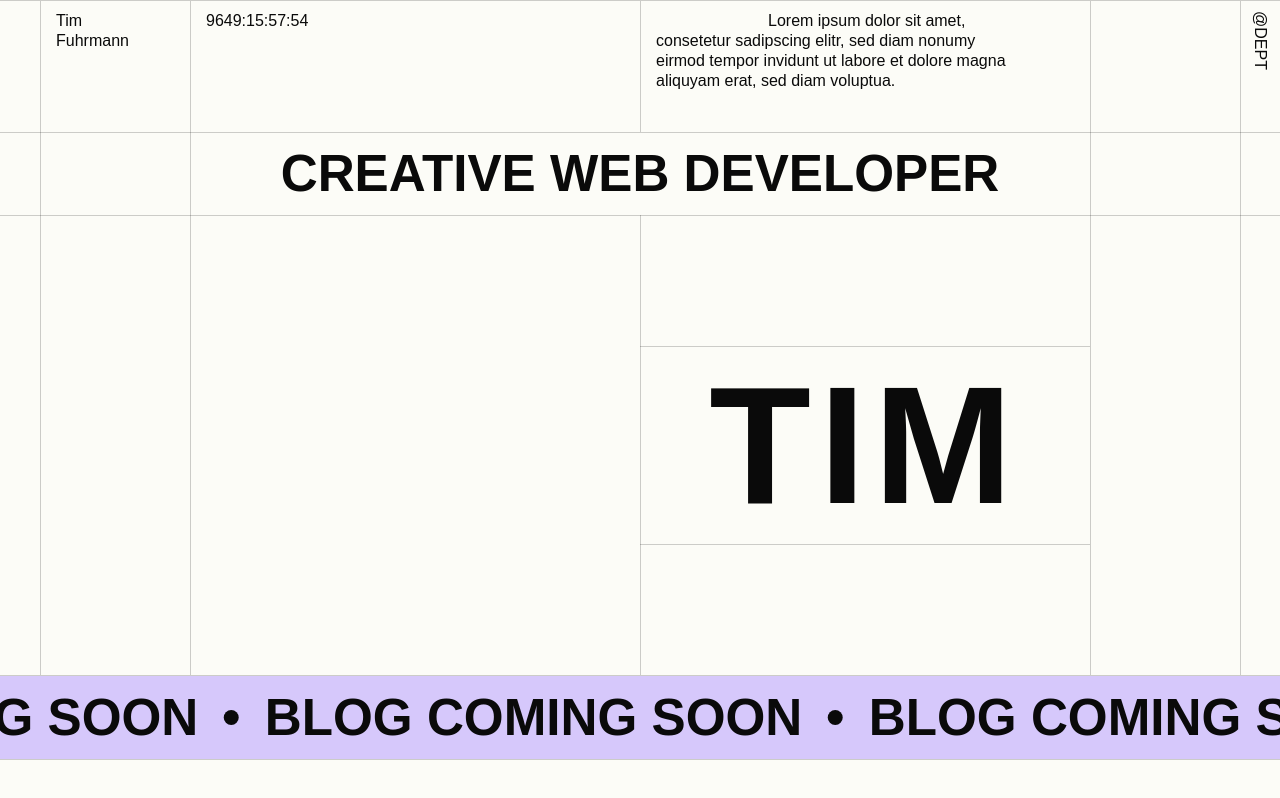
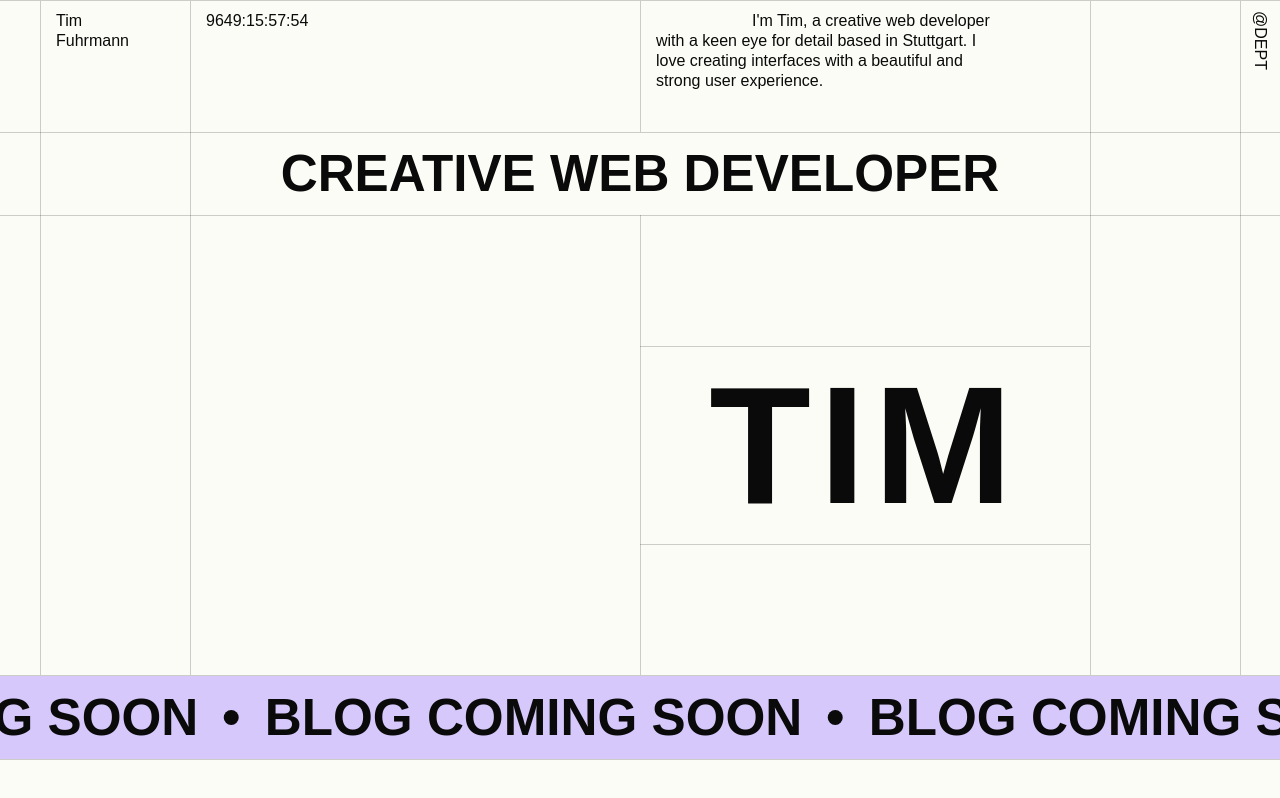
Before and after one commit to timfuhrmann/blog, a Next.js app: page / in a window 1280 px wide. Built offline with nearby package versions, Linux system fonts and the light colour scheme.

Commit message:
Adjust text

```diff
--- a/src/app/page.tsx
+++ b/src/app/page.tsx
@@ -3,7 +3,7 @@ import { Header } from "@/components/home/header";
 export default function Home() {
   return (
     <main>
-      <Header ms={Date.now() - Date.parse("03-19-1998")} />
+      <Header />
     </main>
   );
 }
--- a/src/components/home/header/index.tsx
+++ b/src/components/home/header/index.tsx
@@ -1,16 +1,12 @@
-"use client";
 import { HeaderMarquee } from "@/components/home/header/HeaderMarquee";
 import { HeaderTimer } from "@/components/home/header/HeaderTimer";
 import { cn } from "@/lib/cn";
 import { ComponentProps, PropsWithChildren } from "react";
 import styles from "./styles.module.scss";
 
-type HeaderProps = {
-  ms: number;
-};
-export const Header = ({ ms }: HeaderProps) => {
+export const Header = () => {
   return (
-    <div className={cn(styles.grid, "relative isolate h-svh font-medium")}>
+    <div className={cn(styles.grid, "relative isolate h-svh min-h-[32.5rem] font-medium")}>
       <BorderVertical className="[grid-area:3/2/6/3] md:[grid-area:1/2/6/3]" />
       <BorderVertical className="hidden [grid-area:1/3/6/4] md:block" />
       <BorderVertical className="[grid-area:1/2/2/3] md:[grid-area:1/4/2/5]" />
@@ -29,12 +25,12 @@ export const Header = ({ ms }: HeaderProps) => {
         </h1>
       </Padded>
       <Padded className="hidden [grid-area:1/3/2/4] md:block">
-        <HeaderTimer ms={ms} />
+        <HeaderTimer ms={Date.now() - Date.parse("03-19-1998")} />
       </Padded>
       <Padded className="pb-12 [grid-area:1/2/2/3] md:[grid-area:1/4/2/5]">
-        <p className="max-w-[22rem] indent-10 md:indent-28">
-          Lorem ipsum dolor sit amet, consetetur sadipscing elitr, sed diam nonumy eirmod tempor
-          invidunt ut labore et dolore magna aliquyam erat, sed diam voluptua.
+        <p className="max-w-[22rem] indent-10 md:indent-24">
+          I&apos;m Tim, a creative web developer with a keen eye for detail based in Stuttgart. I
+          love creating interfaces with a beautiful and strong user experience.
         </p>
       </Padded>
       <Padded className="flex items-center leading-none [grid-area:1/3/2/4] [writing-mode:vertical-lr] md:[grid-area:1/6/2/7]">
```
